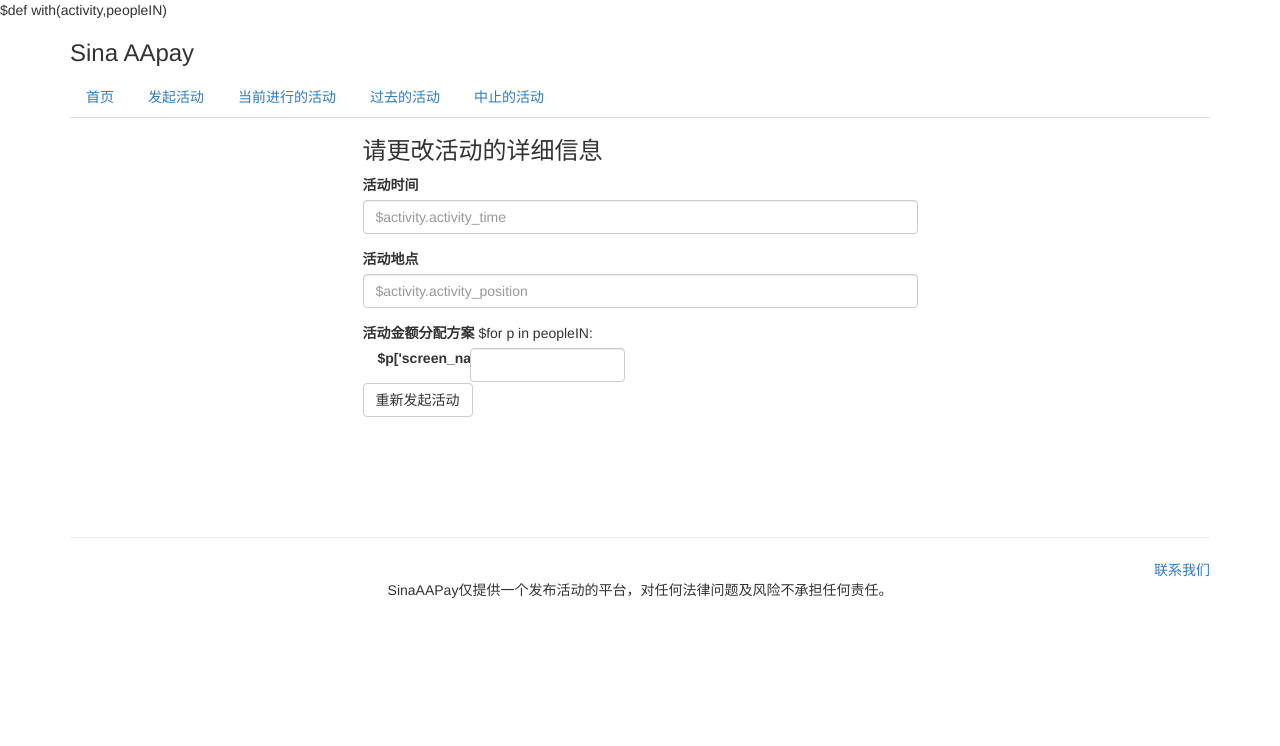
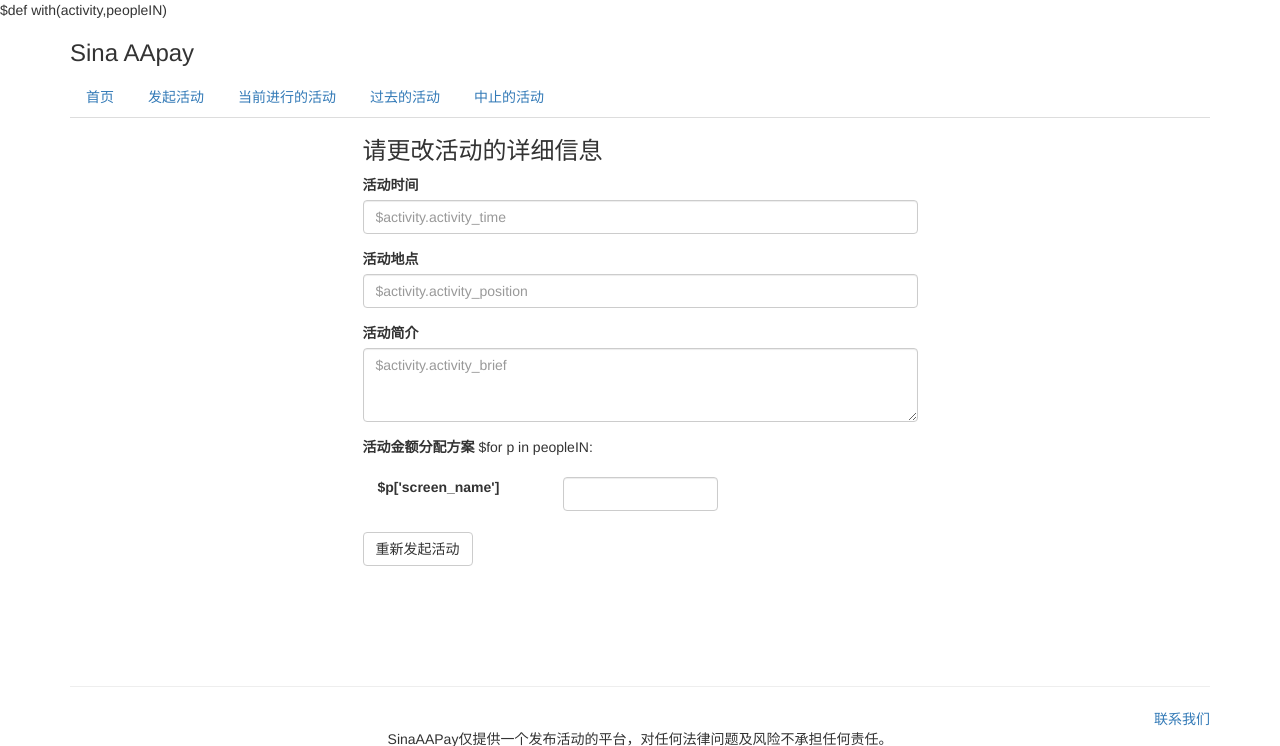
Before and after one commit to rw1993/aapayversion2, a Python web app: template template/redesign_activity2.html in a window 1280 px wide. Shown: the top 746 px of the page. Run offline with Jinja, Linux system fonts and the light colour scheme; the template is opened without the code that fills it, so the values that code supplies are empty; some libraries are stand-ins or nearby versions.

Commit message:
美化了一下页面啥的

```diff
--- a/template/activity_list.html
+++ b/template/activity_list.html
@@ -44,7 +44,7 @@ $elif type==3:
   <div class="row clearfix">
     <div class="col-md-12 column">
       <div class="col-md-6 column">
-        <ul>
+        <ul class="list-unstyled">
         $for a in activitysIN[::-1]:
         	<li>
             <div class="panel-group" id="panel-153902">
@@ -68,7 +68,7 @@ $elif type==3:
         </ul>
       </div>
       <div class="col-md-6 column">
-      	<ul>
+      	<ul class="list-unstyled">
         $for a in activitysORG[::-1]:
             <li>
             <div class="panel-group" id="panel-72507">
@@ -78,7 +78,7 @@ $elif type==3:
             组织的活动：$a.activity_name</a> </div>
             <div id="$a.activity_id" class="panel-collapse in">
             <div class="panel-body">
-            <ul>
+            <ul class="list-unstyled">
             <li>活动地点: $a.activity_position</li>
             <li>活动时间：$a.activity_time</li>
             <li>活动总金额：$a.activity_money</li>
--- a/template/design_activity.html
+++ b/template/design_activity.html
@@ -60,7 +60,7 @@ $def with(friends)
                     </div>
                     <div class="col-md-6 column">
                       <div STYLE='width:200;height:200;overflow-y:scroll;border:1px solid black'>
-                        <ul>
+                        <ul class="list-unstyled">
                           $for friend in friends:
                           <li>
                             <input type='checkbox' name='$friend[u'id']' value=
--- a/template/redesign_activity2.html
+++ b/template/redesign_activity2.html
@@ -30,28 +30,36 @@ $def with(activity,peopleIN)
               <div class="col-md-12 column">
                 <div class="row clearfix">
                   <form role="form" action="/redesign_and_set" method="POST">
+                    <input name="activity_id" value="$activity.activity_id" class="hidden" />
                   	<div class="col-md-3 column">
                     <br />
                     </div>
                     <div class="col-md-6 column">
                       <h3> 请更改活动的详细信息</h3>
                       <div class="form-group">
-                        <label for="ActivityTime">活动时间</label>
-                        <input type="" class="form-control" name="ActivityTime" placeholder="$activity.activity_time"/>
+                        <label for="activity_time">活动时间</label>
+                        <input type="" class="form-control" name="activity_time" placeholder="$activity.activity_time"/>
                       </div>
                       <div class="form-group">
-                        <label for="ActivityPosition">活动地点</label>
-                        <input type="" class="form-control" name="ActivityPosition" placeholder="$activity.activity_position"/>
+                        <label for="activity_position">活动地点</label>
+                        <input type="" class="form-control" name="activity_position" placeholder="$activity.activity_position"/>
+                      </div>
+                      <div class="form-group">
+                        <label for="activity_brief">活动简介</label>
+                        <textarea class="form-control" name="activity_brief" placeholder="$activity.activity_brief" rows="3"></textarea>
                       </div>
                       <div class="form-group">
                         <label>活动金额分配方案</label>
                         $for p in peopleIN:
+                            <span>
                             <div class="form-group">
-                            <label for="$p['id']" class="col-sm-2 control-label">$p['screen_name']</label>
-						    <div class="col-sm-4">
-						    <input type="" class="form-control" name="$p['id']" />
+                            <label for="$p['id']" class="col-sm-4 control-label">$p['screen_name']</label>
+			    <div class="col-sm-4">
+			    <input type="" class="form-control" name="$p['id']" />
                             </div>
                             </div>
+                            </span>
+			    <br />
                       </div>
                       <br /><button type="submit" class="btn btn-default">重新发起活动</button>
                     </div>
--- a/template/user_index.html
+++ b/template/user_index.html
@@ -40,7 +40,7 @@ $def with(userinfor,informations,useraccount)
         </small> </div>
       <div class="col-md-3 column"> <br />
         <br />
-        <ul >
+        <ul class="list-unstyled">
           <li><a href="design_activity" accesskey="7" title="发起活动"><img src="/static/images/design_activity.png" alt="" /></a><br />
             发起活动</li>
           <li><a href="current_activity" accesskey="8" title="当前进行的活动"><img src="/static/images/current_activity.png" alt="" /></a><br />
@@ -50,7 +50,7 @@ $def with(userinfor,informations,useraccount)
       </div>
       <div class="col-md-3 column"> <br />
         <br />
-        <ul>
+        <ul class="list-unstyled">
           <li><a href="past_activity" accesskey="9" title="过去的活动"><img src="/static/images/past_activity.png" alt="" /></a><br />
             过去的活动</li>
           <li><a href="refused_activity" accesskey="10" title="中止的活动"><img src="/static/images/abort_activity.png" alt="" /></a><br />
@@ -65,7 +65,7 @@ $def with(userinfor,informations,useraccount)
 					</h3>
 				</div>
 				<div class="panel-body">
-                <ul>
+                <ul class="list-unstyled">
                 $for information in informations[::-1]:
                     <li>$information</li>
                 </ul>
```
Also changed, not shown: 12 other files.
